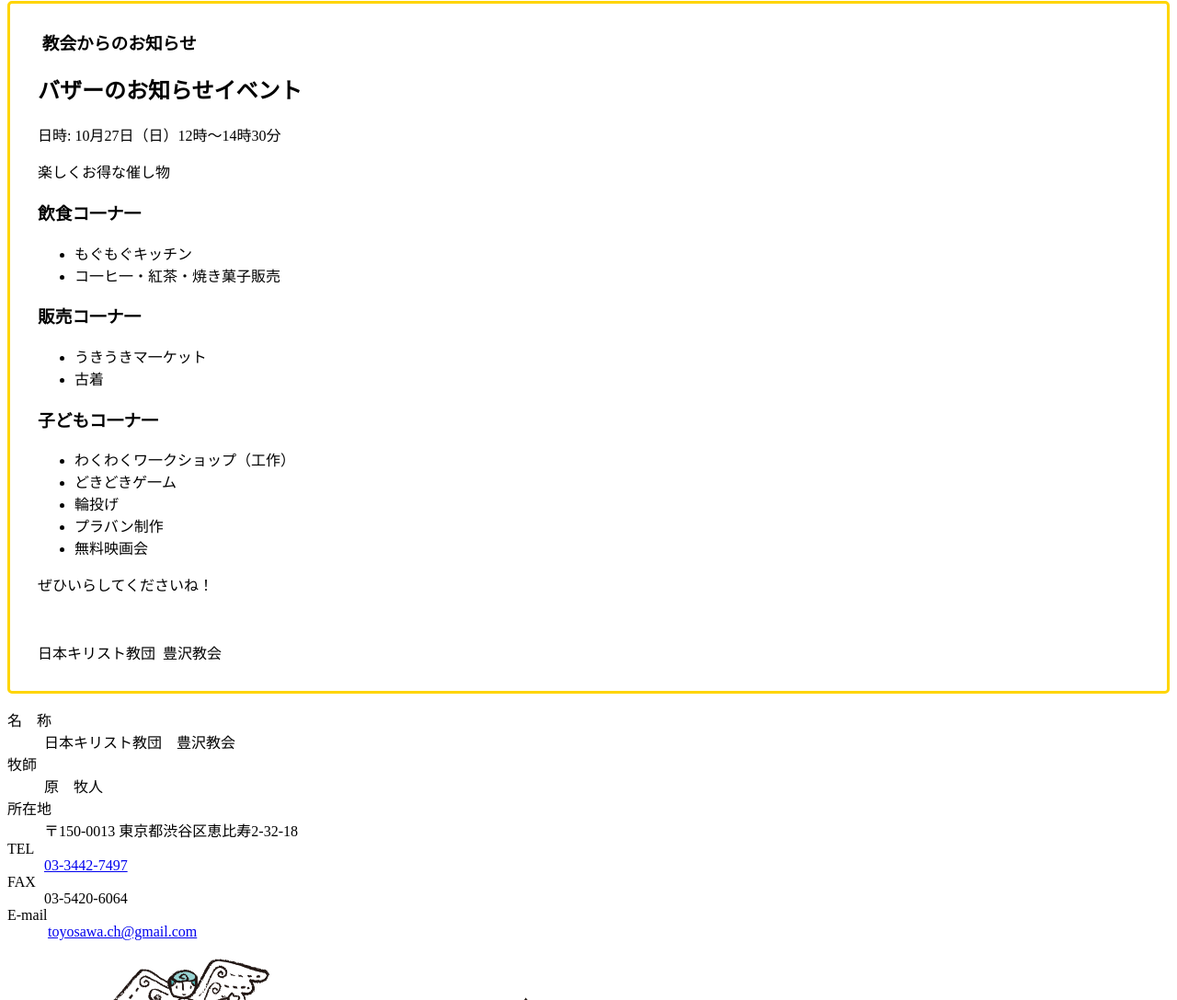
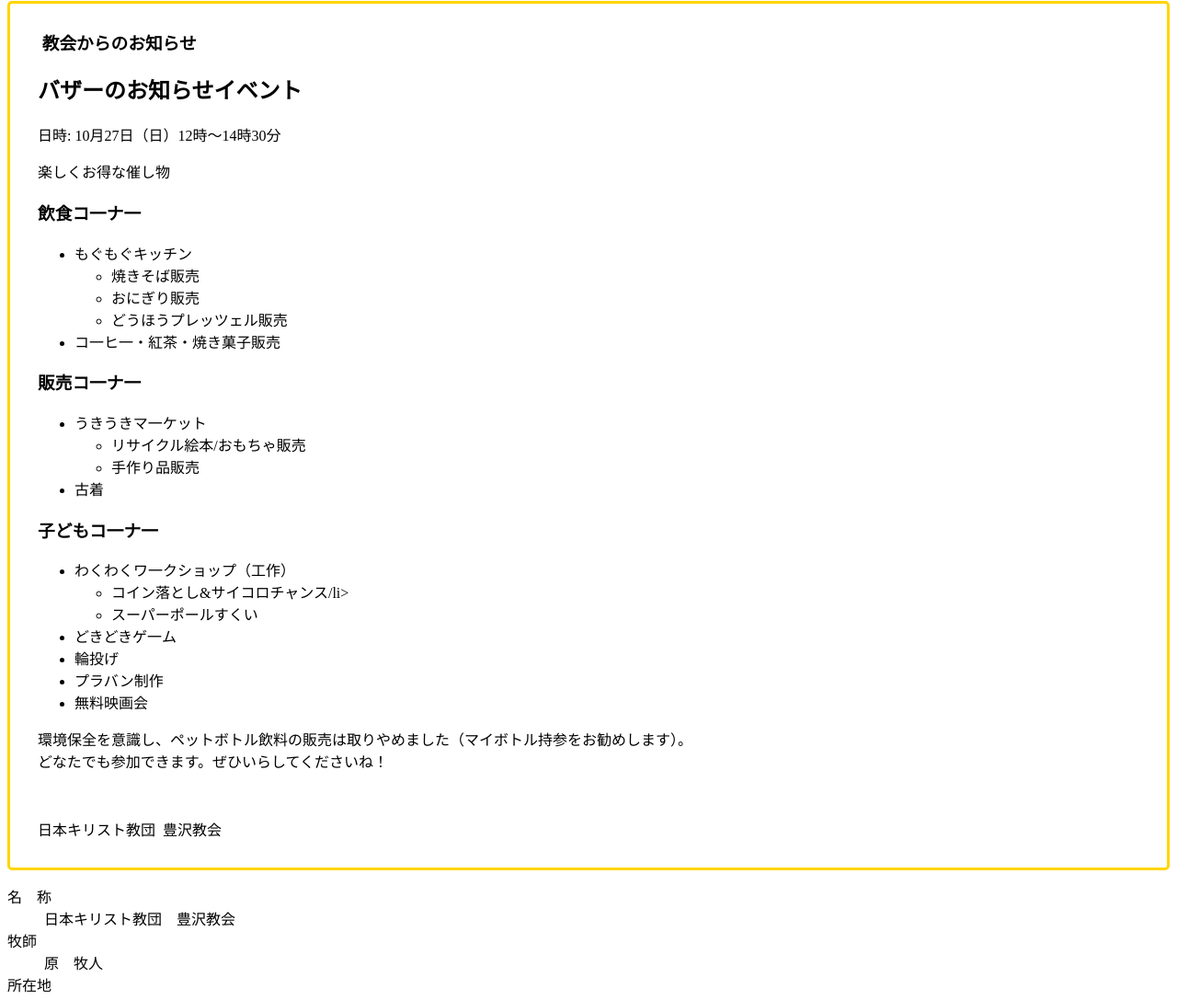
Before and after one commit to conbufan/toyosawa-church, a website with bundled scripts: page public/index.html in a window 1280 px wide. Shown: the part 1594-2681 px from the top of the page at 92% size. Built offline with nearby package versions, Linux system fonts and the light colour scheme; a web font is replaced by a local one.

Commit message:
bazzae2024

```diff
--- a/public/index.html
+++ b/public/index.html
@@ -97,12 +97,14 @@
 
 								<ul>
 									<li>もぐもぐキッチン</li>
+									<ul><li>焼きそば販売</li><li>おにぎり販売</li><li>どうほうプレッツェル販売</li></ul>
 									<li>コ一ヒ一・紅茶・焼き菓子販売</li>
 								</ul>
 							<h3>販売コ一ナ一</h3>
 
 								<ul>
 									<li>うきうきマ一ケット</li>
+									<ul><li>リサイクル絵本/おもちゃ販売</li><li>手作り品販売</li></ul>
 									<li>古着</li>
 								</ul>
 
@@ -110,6 +112,10 @@
 
 								<ul>
 									<li>わくわくワ一クショップ（工作）</li>
+									<ul>
+										<li>コイン落とし&サイコロチャンス/li>
+										<li>スーパーポールすくい</li>
+									</ul>
 									<li>どきどきゲ一ム</li>
 									<li>輪投げ</li>
 									<li>プラバン制作</li>
@@ -117,7 +123,7 @@
 								</ul>
 
 
-						<p>ぜひいらしてくださいね！</p>
+						<p>環境保全を意識し、ペットボトル飲料の販売は取りやめました（マイボトル持参をお勧めします）。<br>どなたでも参加できます。ぜひいらしてくださいね！</p>
 					</div>
 
 					<div class="small" style="margin-top: 50px">
```
